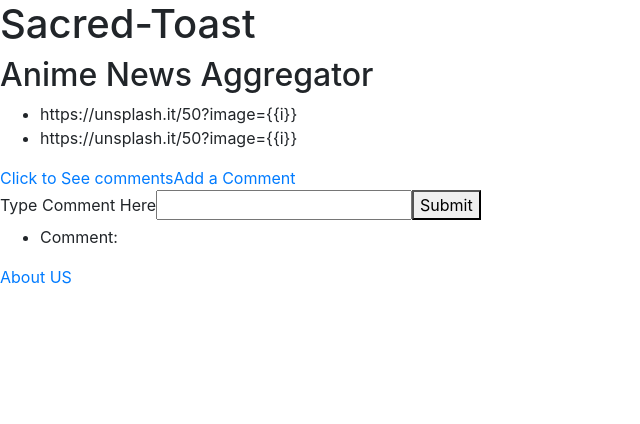
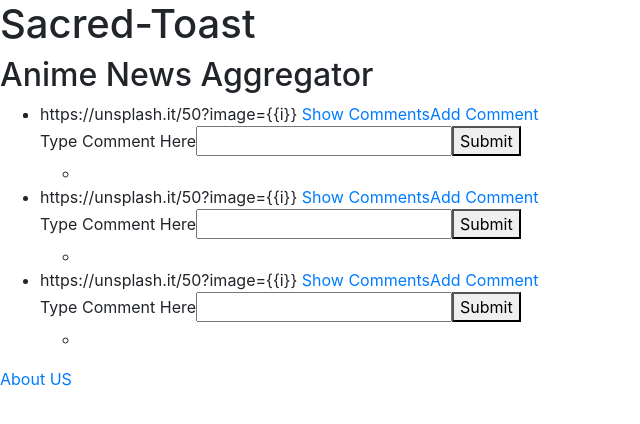
Before and after one commit to rustysandbox/sailor-moo, a React (Create React App) app: page /addcomment in a window 1280 px wide. Shown: the top 424 px of the page, without its empty margins (0-640 px from the left). Built offline with nearby package versions, Linux system fonts and the light colour scheme.

Commit message:
can add and show comments for each news element:

```diff
--- a/src/components/App.js
+++ b/src/components/App.js
@@ -4,13 +4,14 @@ import "bootstrap/dist/css/bootstrap.min.css";
 import Header from "./Header";
 import Footer from "./Footer";
 import Box from "./Box";
+import News from "./News";
 
 class App extends Component {
   render() {
     return (
       <Fragment>
         <Header />
-        <Box />
+        <News />
         <Footer />
       </Fragment>
     );
--- a/src/components/Box.js
+++ b/src/components/Box.js
@@ -19,10 +19,8 @@ class Box extends Component {
   render() {
     return (
       <Fragment>
-        <News />
-
         <BrowserRouter>
-          <Link to="/displaycomment">Click to See comments</Link>
+          <Link to="/displaycomment">Show Comments</Link>
           <Route
             exact
             path="/displaycomment"
@@ -31,7 +29,7 @@ class Box extends Component {
             )}
           />
 
-          <Link to="/addcomment">Add a Comment</Link>
+          <Link to="/addcomment">Add Comment</Link>
           <Route
             exact
             path="/addcomment"
--- a/src/components/DisplayComments.js
+++ b/src/components/DisplayComments.js
@@ -9,7 +9,7 @@ class DisplayComments extends Component {
     return (
       <Fragment>
         <ul>
-          <li>Comment: {this.props.comment}</li>
+          <li>{this.props.comment}</li>
         </ul>
       </Fragment>
     );
--- a/src/components/Footer.js
+++ b/src/components/Footer.js
@@ -1,17 +1,15 @@
-import React, { Component, Fragment } from 'react';
-import {BrowserRouter, Route, Link} from 'react-router-dom';
-import AboutUs from './About-us';
+import React, { Component, Fragment } from "react";
+import { BrowserRouter, Route, Link } from "react-router-dom";
+import AboutUs from "./About-us";
 
-
-export default class Footer extends Component{
+export default class Footer extends Component {
   render() {
     return (
       <Fragment>
         <BrowserRouter>
-        <Link to="/About-us">About US</Link>
-        <Route exact path="/About-us" component={AboutUs}></Route>
+          <Link to="/About-us">About US</Link>
+          <Route exact path="/About-us" component={AboutUs} />
         </BrowserRouter>
-
       </Fragment>
     );
   }
--- a/src/components/Form.js
+++ b/src/components/Form.js
@@ -19,11 +19,6 @@ class Form extends Component {
   };
 
   saveComment = e => {
-    console.log("saved comment: " + this.state.comment);
-    // this.setState({
-    //   comment: "",
-    //   componentComment: this.state.comment
-    // });
     this.props.updateBoxState({
       comment: "",
       componentComment: this.state.comment
@@ -33,7 +28,6 @@ class Form extends Component {
 
   render() {
     const comments = this.state.comment;
-    console.log("comments: " + comments);
     return (
       <Fragment>
         <form onSubmit={this.saveComment}>
--- a/src/components/Header.js
+++ b/src/components/Header.js
@@ -1,4 +1,4 @@
-import React from 'react'
+import React from "react";
 
 export default class Header extends React.Component {
   render() {
--- a/src/components/News.js
+++ b/src/components/News.js
@@ -1,10 +1,16 @@
-import React from "react";
+import React, { Component, Fragment } from "react";
+import Box from "./Box";
 
-export default class News extends React.Component {
+export default class News extends Component {
   constructor(props) {
     super(props);
     this.state = {
       news: [
+        {
+          name: "First{{i}} Last{{i}}",
+          email: "first{{i}}@mail.com",
+          imageUrl: "https://unsplash.it/50?image={{i}}"
+        },
         {
           name: "First{{i}} Last{{i}}",
           email: "first{{i}}@mail.com",
@@ -21,13 +27,18 @@ export default class News extends React.Component {
   render() {
     console.log("news " + this.state.news);
     let newsData = this.state.news.map((item, key) => (
-      <li key={key}> {item.imageUrl}</li>
+      <li key={key}>
+        {" "}
+        {item.imageUrl} <Box />
+      </li>
     ));
 
     return (
-      <div>
-        <ul>{newsData}</ul>
-      </div>
+      <Fragment>
+        <ul>
+          <li>{newsData}</li>
+        </ul>
+      </Fragment>
     );
   }
 }
```
Also changed, not shown: src/components/About-us.js (+3 -4 lines), .eslintrc.json, src/components/Button.js (deleted).
